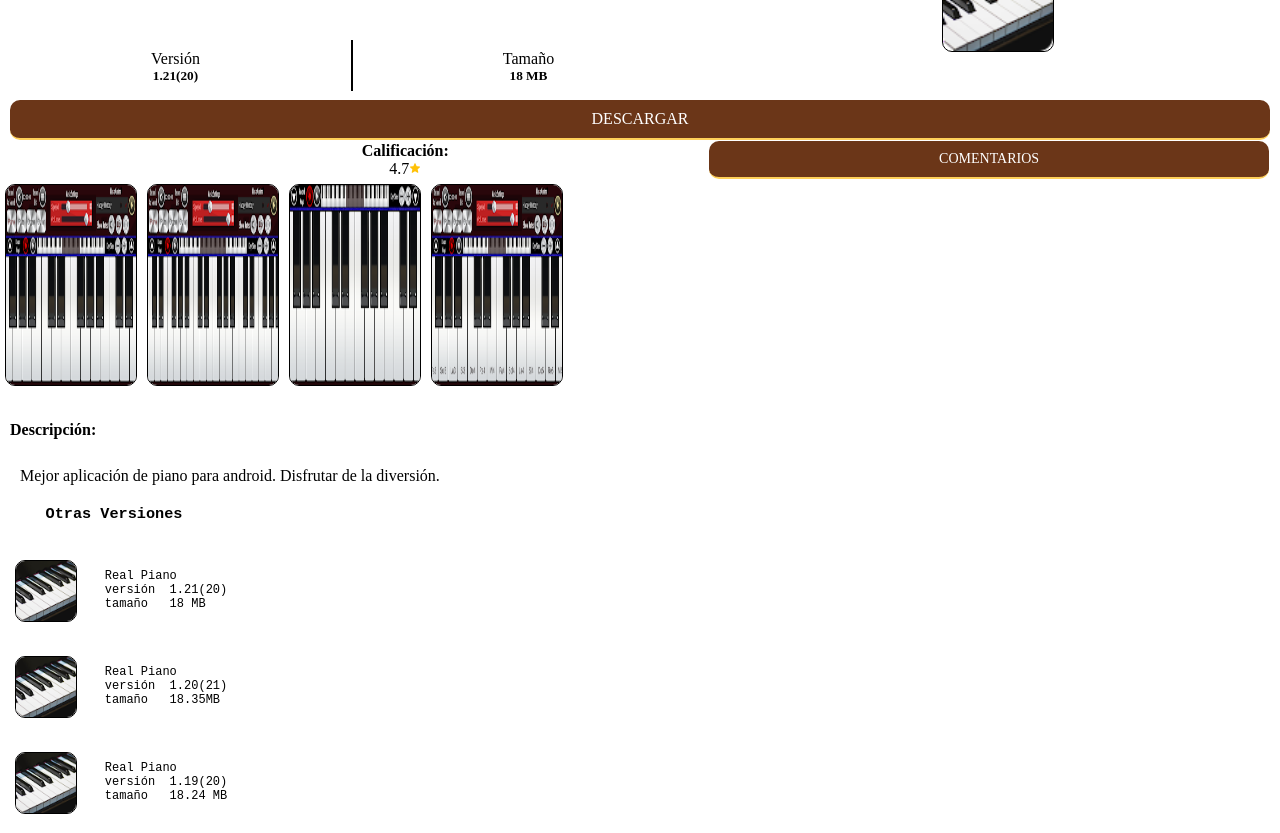
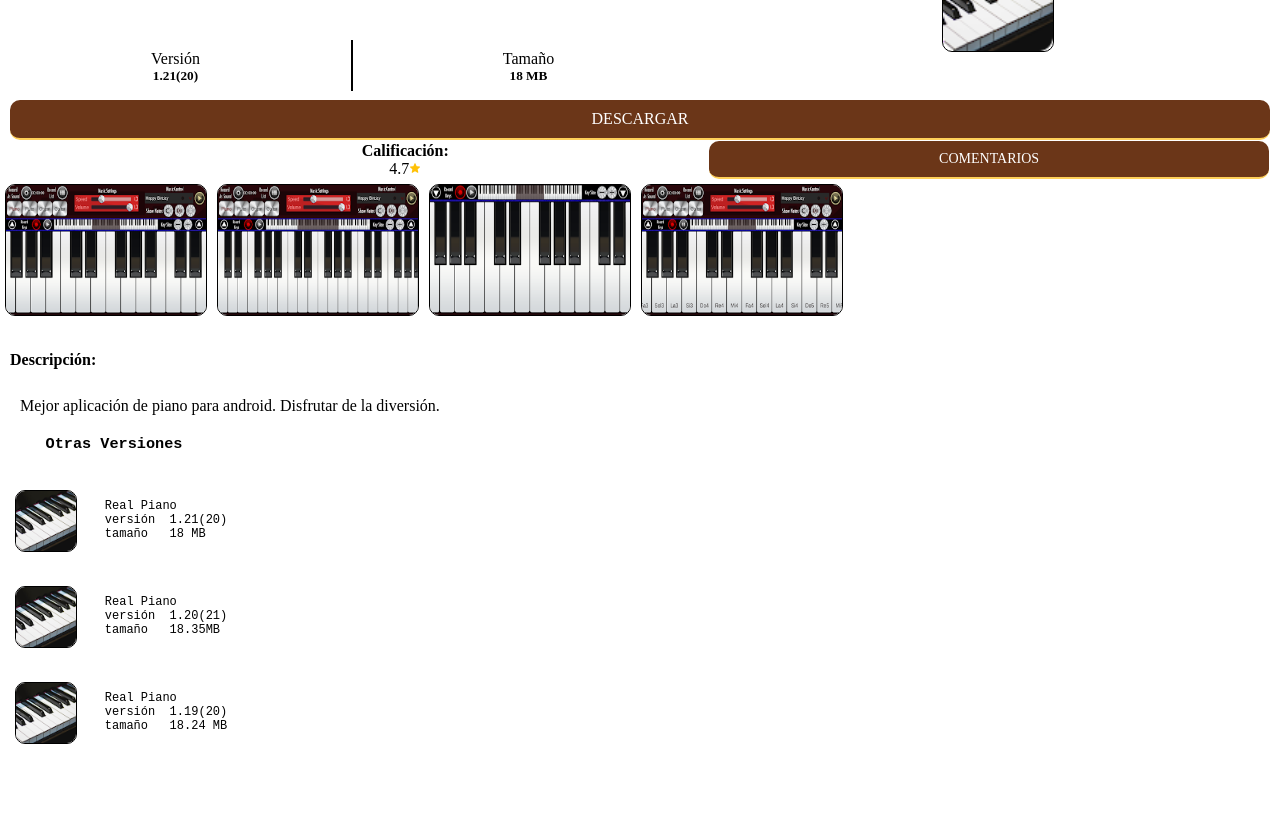
Before and after one commit to Orlando43claro/Real-Piano, a plain HTML site: page index.html in a window 1280 px wide. Shown: the part 84-917 px from the top of the page. After the commit the page ends 847 px from the top, so only its background shows below. Drawn offline with Linux system fonts and the light colour scheme.

Commit message:
Update index.html

```diff
--- a/index.html
+++ b/index.html
@@ -64,9 +64,9 @@ width:100%; height: 49px; display: flex;}
 
 
 .main{   width:100%;  max-height: 220px;  display: flex; overflow-x: auto;}
-#section6 img{ border: 1px solid black; border-radius: 10px; height: 200px; width: 130px;  display: flex;}
+#section6 img{ border: 1px solid black; border-radius: 10px; height: 130px; width: 200px;  display: flex;}
 #section6{ margin: 5px; border-radius: 10px;  display: flex;}
-#section6 video{ border: 1px solid black; border-radius: 10px; height: 200px; width: 130px;  display: flex;}
+
 
 .footer{ width:90%; height: 100%; margin: 10px; }
 p{padding: 10px; }
```
